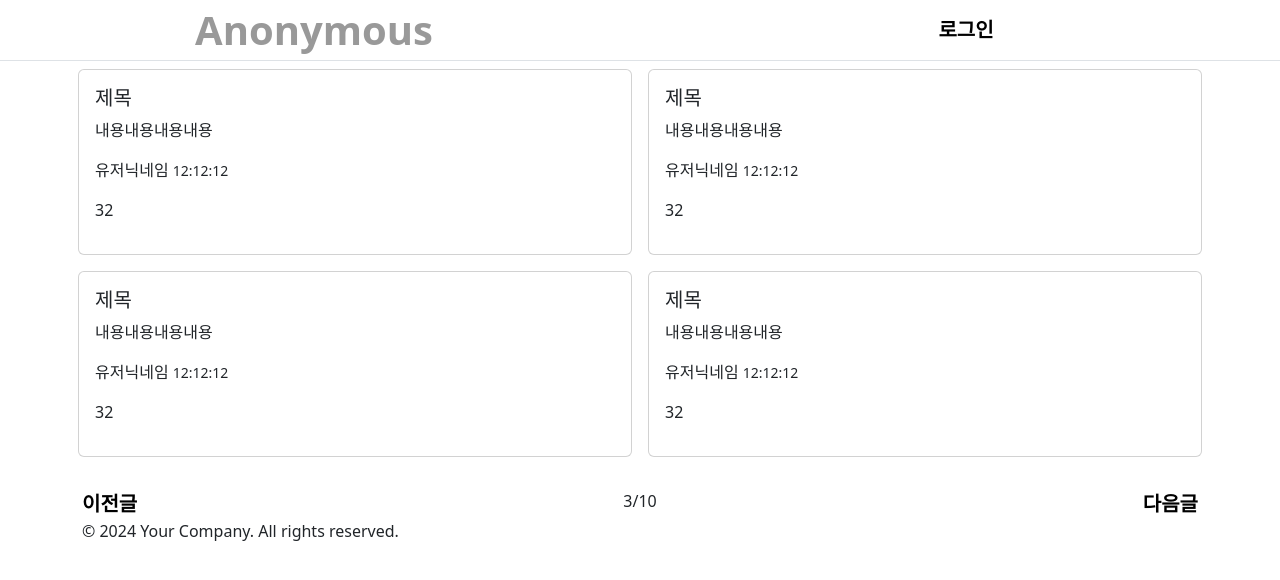
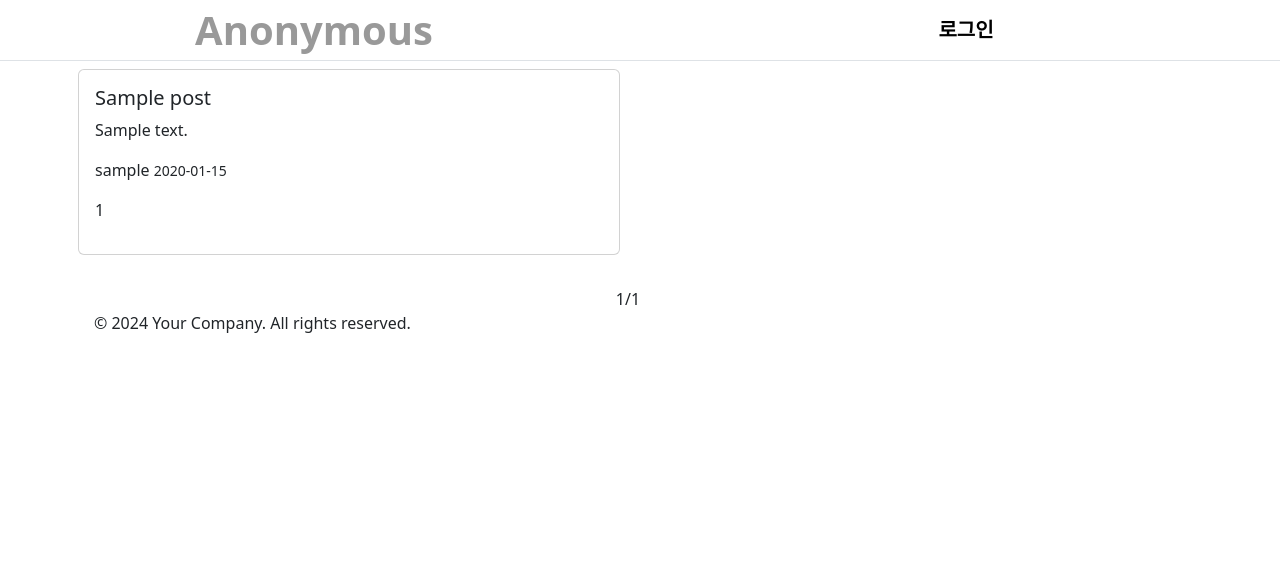
Before and after one commit to hayannn/Django-anonymous, a Django app: template templates/page/index.html in a window 1280 px wide. Shown: the top 580 px of the page. Run offline with Django 3.2, Linux system fonts and the light colour scheme; the template is opened without the code that fills it: most values are stand-ins (such as "Sample title", 1, 10 or a date in 2020).

Commit message:
feat: 18강 백엔드 게시판 리스트 및 페이징 구현

```diff
--- a/templates/page/index.html
+++ b/templates/page/index.html
@@ -2,60 +2,43 @@
 
 {% block content %}
     <div class="row">
+            <div class="row">
+                {% for post in post_set %}
                 <div class="col-6 p-2">
                     <div class="card">
                         <div class="card-body">
-                    <h5>제목</h5>
-                    <p>내용내용내용내용</p>
-                    <p>유저닉네임 <small>12:12:12</small></p>
-                    <p>32</p>
+                            <h5>{{ post.title }}</h5>
+                            <p>{{ post.content }}</p>
+                            <p>{{ post.user.nickname }} <small>{{ post.reg_date|date:"Y-m-d" }}</small></p>
+                            <p>{{ post.comment_set.all.count }}</p>
                         </div>
                     </div>
                 </div>
-        <div class="col-6 p-2">
-            <div class="card">
-                <div class="card-body">
-                    <h5>제목</h5>
-                    <p>내용내용내용내용</p>
-                    <p>유저닉네임 <small>12:12:12</small></p>
-                    <p>32</p>
-                </div>
-            </div>
-        </div>
-        <div class="col-6 p-2">
-            <div class="card">
-                <div class="card-body">
-                    <h5>제목</h5>
-                    <p>내용내용내용내용</p>
-                    <p>유저닉네임 <small>12:12:12</small></p>
-                    <p>32</p>
-                </div>
-            </div>
-        </div>
-        <div class="col-6 p-2">
-            <div class="card">
-                <div class="card-body">
-                    <h5>제목</h5>
-                    <p>내용내용내용내용</p>
-                    <p>유저닉네임 <small>12:12:12</small></p>
-                    <p>32</p>
-                </div>
-            </div>
-        </div>
+                {% endfor %}
             </div>
 
             <div class="row mt-4">
                 <div class="col-4 text-start">
+                    {% if post_set.has_previous %}
                     <a class="text-decoration-none fs-5"
-            style="font-weight: bold;color: black;">이전글</a>
+                    style="font-weight: bold;color: black;"
+                    href="{% url 'board' %}?page={{ post_set.previous_page_number }}"
+                    >이전글</a>
+                    {% endif %}
                 </div>
 
-        <div class="col-4 text-center">3/10</a>
+                <div class="col-4 text-center">
+                    {{ post_set.number }}/{{ post_set.paginator.num_pages }}
                 </div>
 
                 <div class="col-4 text-end">
+                    {%if post_set.has_next %}
                     <a class="text-decoration-none fs-5"
-            style="font-weight: bold;color: black;">다음글</a>
+                    style="font-weight: bold;color: black;"
+                    href="{% url 'board' %}?page={{ post_set.next_page_number }}"
+                    >다음글</a>
+                    {% endif %}
                 </div>
             </div>
+
         {% endblock %}
```
Also changed, not shown: board/views.py (+10 -1 lines). Lines whose indentation alone changed are shown as unchanged.
